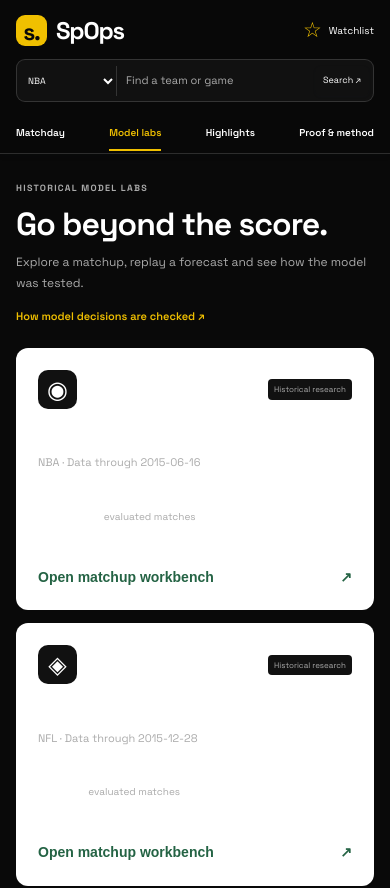
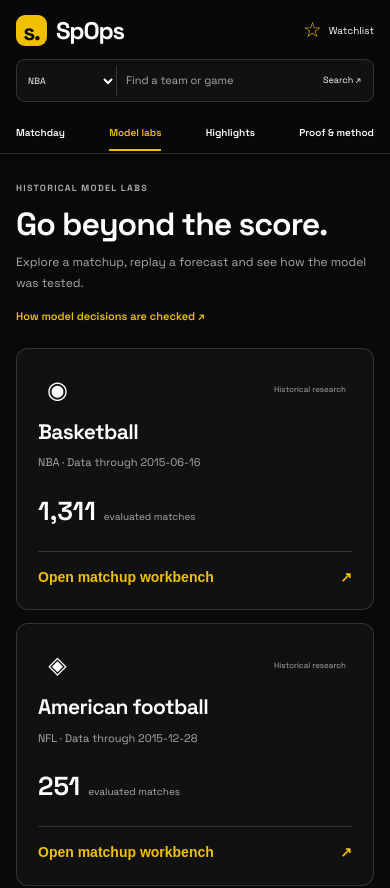
Before and after one commit to dilipna/wc26-mlops, a Next.js app in the folder dashboard/: page /models in a window 390 px wide. Shown: the top 888 px of the page. Built offline with nearby package versions, Linux system fonts and the light colour scheme.

Commit message:
Keep sports motion visible on mobile and model cards consistently dark

```diff
--- a/dashboard/src/app/platform.css
+++ b/dashboard/src/app/platform.css
@@ -1668,7 +1668,7 @@
 .matchday-hero h1 { font-size: clamp(36px, 4.5vw, 66px); font-weight: 800; text-transform: uppercase; letter-spacing: -2.8px; line-height: 1.02; max-width: 620px; }
 .matchday-hero > div > p:not(.matchday-eyebrow) { font-size: 14px; color: #b8b8b8; max-width: 500px; }
 .matchday-eyebrow { color: #aaa; }
-.matchday-visual { padding: 23px; position: relative; border: 1px solid #f0c00038; border-radius: 14px; background: radial-gradient(ellipse, #f0c00014, transparent 70%), #0b0b0c; overflow: hidden; min-width: 0; }
+.matchday-visual { display: flex; flex-direction: column; padding: 23px; position: relative; border: 1px solid #f0c00038; border-radius: 14px; background: radial-gradient(ellipse, #f0c00014, transparent 70%), #0b0b0c; overflow: hidden; min-width: 0; }
 .matchday-visual-label { color: #f0c000; font-size: 10px; }
 .matchday-arena { height: 190px; margin: 8px 0; opacity: 1; stroke: #b89b43; filter: drop-shadow(0 0 10px #f0c00024); }
 .matchday-arena [stroke="#c6de9e"] { stroke: #b89b43; }
@@ -1723,3 +1723,6 @@
 @media(prefers-reduced-motion:reduce) { .matchday-arena *, .matchday-visual * {animation:none !important;transition:none !important;} }
 
 .replay-verdict.caution { background: #23190c; border-left-color: #d6a146; }
+
+.platform-card { background: var(--card); color: var(--foreground); }
+.platform-card > span.platform-card-cta { color: var(--accent); }
```
Also changed, not shown: 1 other file (tests, documents, lock files or other folders).
